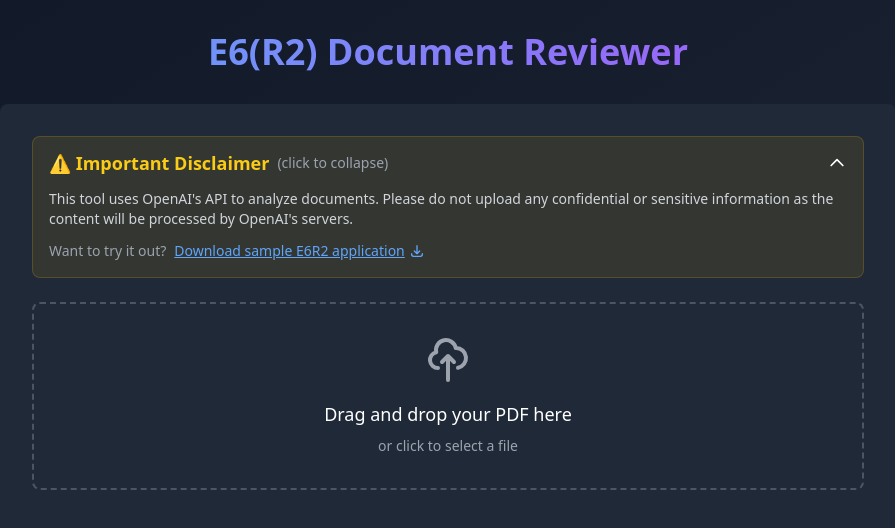
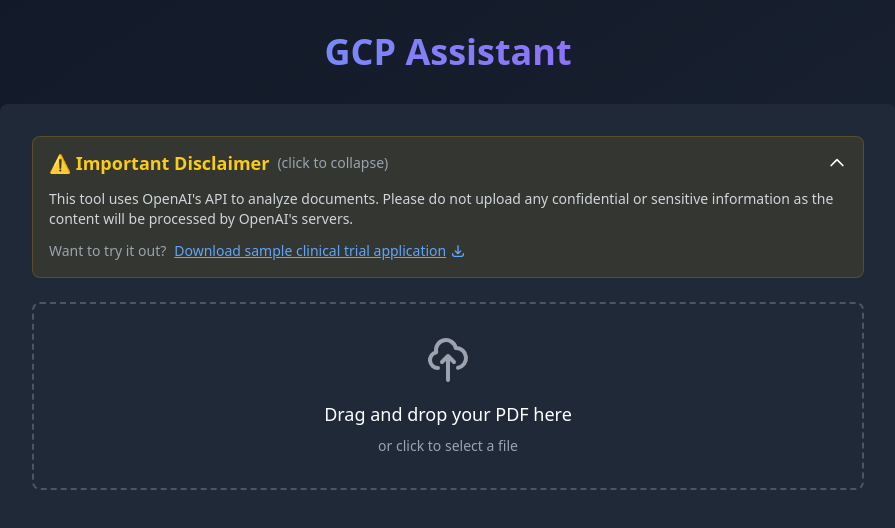
Before and after one commit to FaryzK/E6R2-Reviewer, a Next.js app: page / in a window 1280 px wide. Shown: the top 528 px of the page, without its empty margins (192-1087 px from the left). Built offline with nearby package versions, Linux system fonts and the light colour scheme.

Commit message:
Updated project name to GCP Assistant

```diff
--- a/app/layout.tsx
+++ b/app/layout.tsx
@@ -2,7 +2,7 @@ import './globals.css'
 import type { Metadata } from 'next'
 
 export const metadata: Metadata = {
-  title: 'E6(R2) Reviewer',
+  title: 'GCP Assistant',
   description: 'Document review and analysis tool',
   icons: {
     icon: [
--- a/app/page.tsx
+++ b/app/page.tsx
@@ -17,7 +17,7 @@ export default function Home() {
           animate={{ opacity: 1, y: 0 }}
           className="text-4xl font-bold text-center mb-8 bg-clip-text text-transparent bg-gradient-to-r from-blue-400 to-purple-500"
         >
-          E6(R2) Document Reviewer
+          GCP Assistant
         </motion.h1>
 
         <motion.div
--- a/components/FileUpload.tsx
+++ b/components/FileUpload.tsx
@@ -161,11 +161,11 @@ export default function FileUpload({ setAnalysis, setLoading, isProcessing }: Fi
                 <div className="flex items-center gap-2 text-sm">
                   <span className="text-gray-400">Want to try it out?</span>
                   <a
-                    href="/Sample E6R2 Application.pdf"
+                    href="/Sample Clinical Trial Application.pdf"
                     download
                     className="text-blue-400 hover:text-blue-300 underline flex items-center gap-1"
                   >
-                    Download sample E6R2 application
+                    Download sample clinical trial application
                     <svg
                       className="w-4 h-4"
                       fill="none"
```
Also changed, not shown: 2 other files (tests, documents, lock files or other folders).
